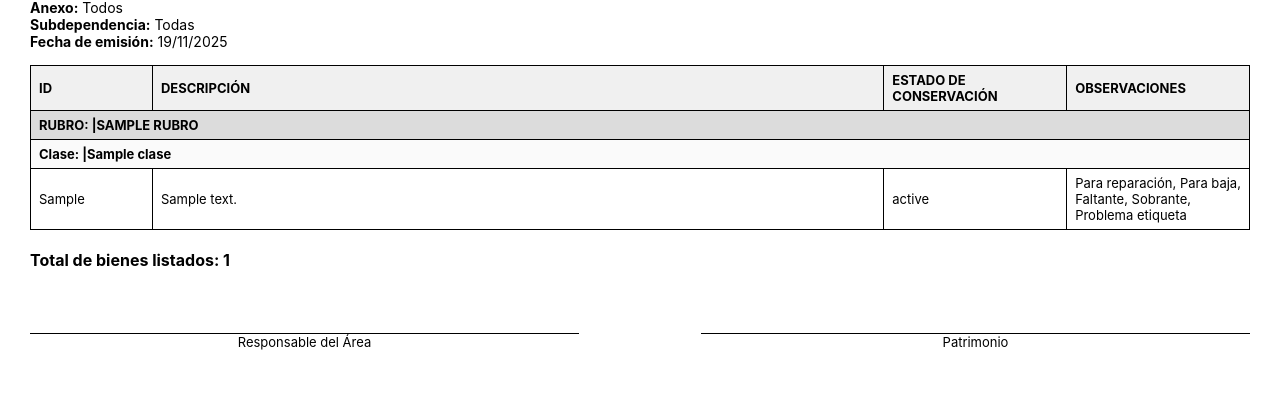
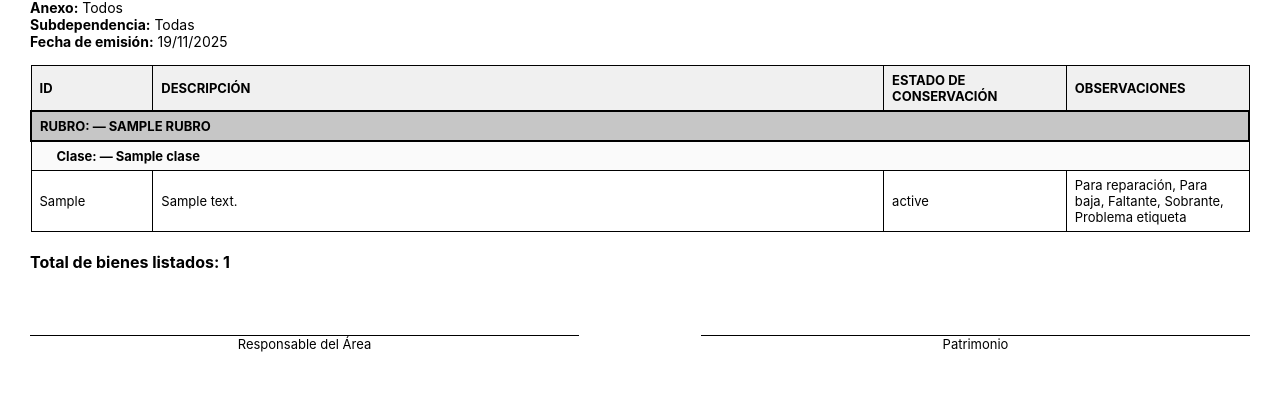
Before and after one commit to Patrimonio2-web/anexos, a Flask app: page /imprimir_listado in a window 1280 px wide. Shown: the part 171-591 px from the top of the page. Run offline with Flask 3, Linux system fonts and the light colour scheme; tables that the repository leaves empty hold one stand-in row (values such as "Sample post"); a database or web service that is not in the repository returns one stand-in record (values such as "Sample title"); some libraries are stand-ins or nearby versions.

Commit message:
Update listado_impresion.html

```diff
--- a/templates/listado_impresion.html
+++ b/templates/listado_impresion.html
@@ -153,15 +153,24 @@
             {% if grupos %}
                 {% for rubro, clases in grupos.items() %}
                     <!-- Encabezado de Rubro -->
-                    <tr class="rubro-header">
-                        <td colspan="4">Rubro: {{ rubro }}</td>
+                    <tr class="rubro-header" style="background:#c6c6c6; font-weight:bold; border:2px solid #000;">
+                        <td colspan="4">
+                            Rubro:
+                            <strong>{{ rubro.split('|')[0] }}</strong>
+                            — {{ rubro.split('|')[1] }}
+                        </td>
                     </tr>
 
                     {% for clase, items in clases.items() %}
                         <!-- Encabezado de Clase -->
-                        <tr class="clase-header">
-                            <td colspan="4">Clase: {{ clase }}</td>
+                        <tr class="clase-header" style="background:#eaeaea; padding-left:25px;">
+                            <td colspan="4" style="padding-left:25px;">
+                                Clase:
+                                <strong>{{ clase.split('|')[0] }}</strong>
+                                — {{ clase.split('|')[1] }}
+                            </td>
                         </tr>
+
 
                         {% for mob in items %}
                             <tr>
```
